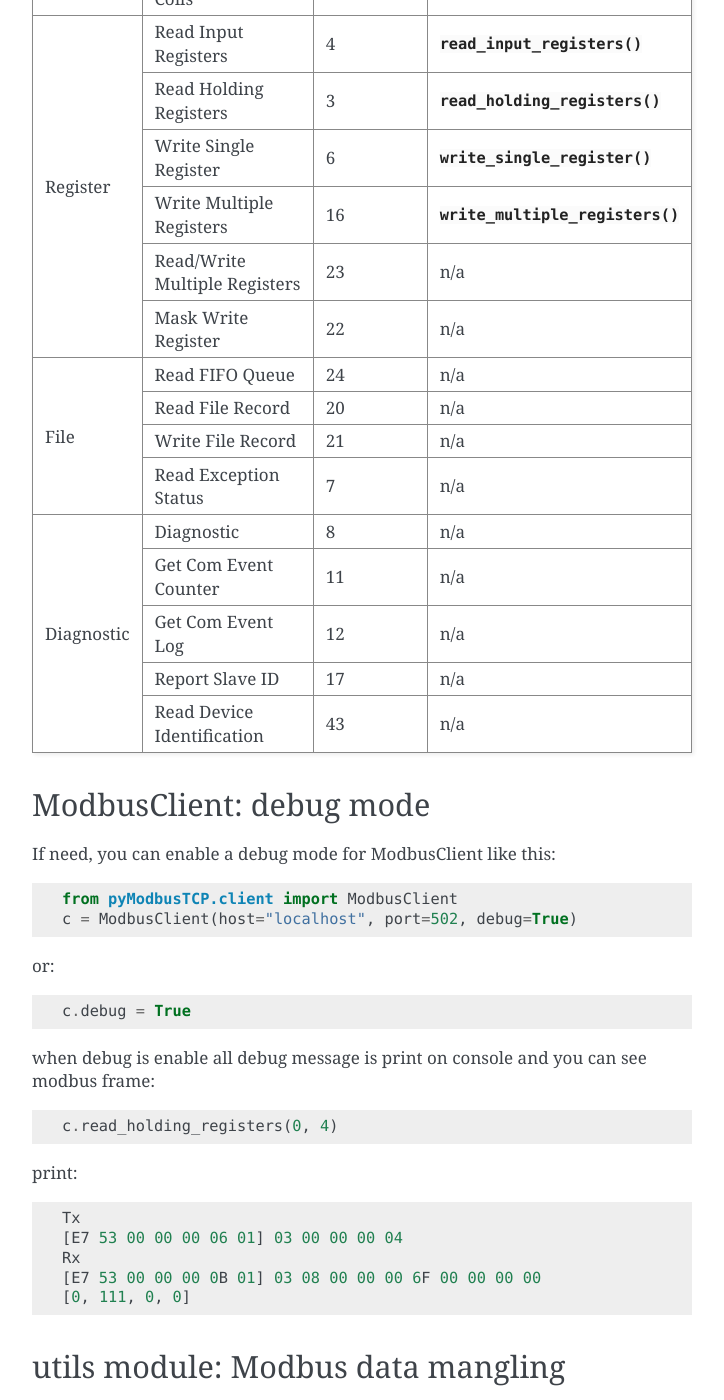
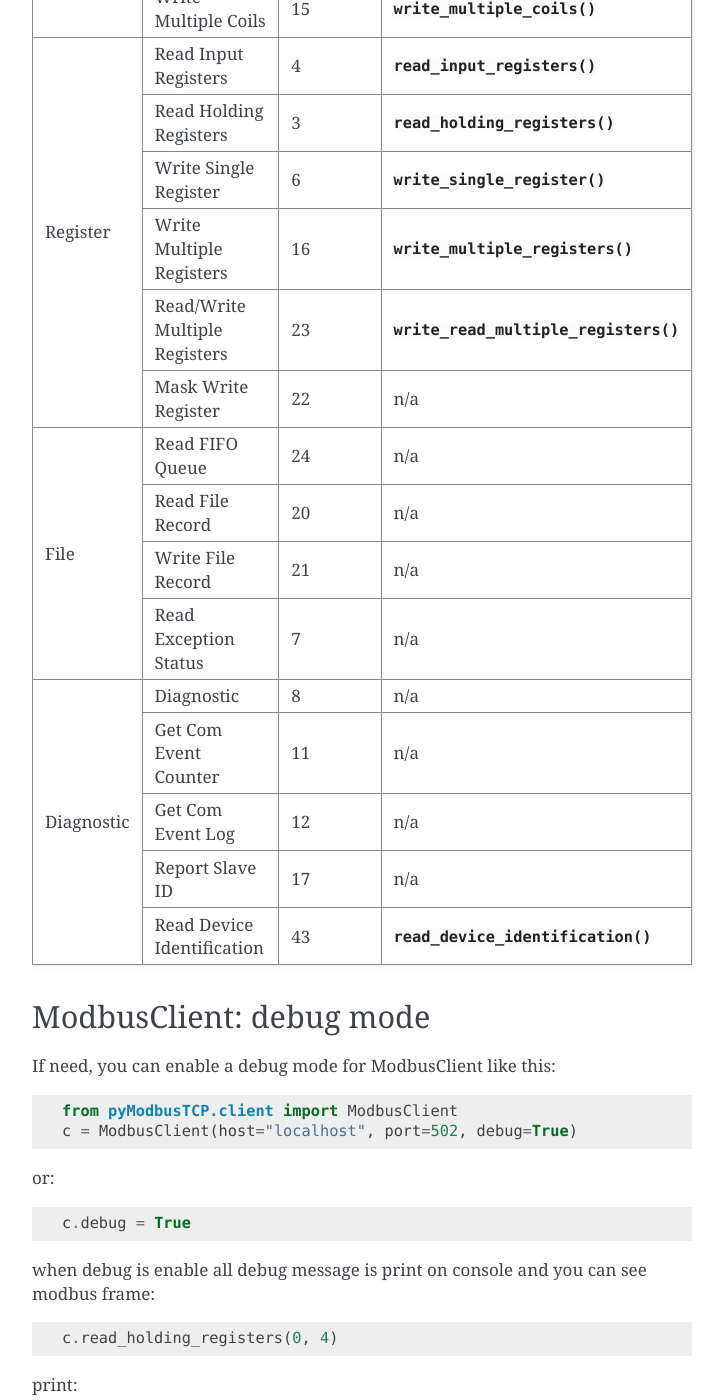
Before and after one commit to sourceperl/pyModbusTCP, a Sphinx documentation site: the page built from docs/quickstart/index.rst, in a window 1280 px wide and 1400 px high, scrolled down 2449 px. Shown: the whole window, without its empty margins (388-1112 px from the left). Built offline with Sphinx 7.4.7, drawn with Linux system fonts in a browser that asks for light colours; the version number could not be read and is left out.

Commit message:
update quick start guide

```diff
--- a/docs/quickstart/index.rst
+++ b/docs/quickstart/index.rst
@@ -87,47 +87,47 @@
 
 See http://en.wikipedia.org/wiki/Modbus for full table.
 
-+------------+------------------------------+---------------+---------------------------------------------------------------------+
-| Domain     | Function name                | Function code | ModbusClient function                                               |
-+============+==============================+===============+=====================================================================+
-| Bit        | Read Discrete Inputs         | 2             | :py:meth:`~pyModbusTCP.client.ModbusClient.read_discrete_inputs`    |
-|            +------------------------------+---------------+---------------------------------------------------------------------+
-|            | Read Coils                   | 1             | :py:meth:`~pyModbusTCP.client.ModbusClient.read_coils`              |
-|            +------------------------------+---------------+---------------------------------------------------------------------+
-|            | Write Single Coil            | 5             | :py:meth:`~pyModbusTCP.client.ModbusClient.write_single_coil`       |
-|            +------------------------------+---------------+---------------------------------------------------------------------+
-|            | Write Multiple Coils         | 15            | :py:meth:`~pyModbusTCP.client.ModbusClient.write_multiple_coils`    |
-+------------+------------------------------+---------------+---------------------------------------------------------------------+
-| Register   | Read Input Registers         | 4             | :py:meth:`~pyModbusTCP.client.ModbusClient.read_input_registers`    |
-|            +------------------------------+---------------+---------------------------------------------------------------------+
-|            | Read Holding Registers       | 3             | :py:meth:`~pyModbusTCP.client.ModbusClient.read_holding_registers`  |
-|            +------------------------------+---------------+---------------------------------------------------------------------+
-|            | Write Single Register        | 6             | :py:meth:`~pyModbusTCP.client.ModbusClient.write_single_register`   |
-|            +------------------------------+---------------+---------------------------------------------------------------------+
-|            | Write Multiple Registers     | 16            | :py:meth:`~pyModbusTCP.client.ModbusClient.write_multiple_registers`|
-|            +------------------------------+---------------+---------------------------------------------------------------------+
-|            | Read/Write Multiple Registers| 23            | n/a                                                                 |
-|            +------------------------------+---------------+---------------------------------------------------------------------+
-|            | Mask Write Register          | 22            | n/a                                                                 |
-+------------+------------------------------+---------------+---------------------------------------------------------------------+
-| File       | Read FIFO Queue              | 24            | n/a                                                                 |
-|            +------------------------------+---------------+---------------------------------------------------------------------+
-|            | Read File Record             | 20            | n/a                                                                 |
-|            +------------------------------+---------------+---------------------------------------------------------------------+
-|            | Write File Record            | 21            | n/a                                                                 |
-|            +------------------------------+---------------+---------------------------------------------------------------------+
-|            | Read Exception Status        | 7             | n/a                                                                 |
-+------------+------------------------------+---------------+---------------------------------------------------------------------+
-| Diagnostic | Diagnostic                   | 8             | n/a                                                                 |
-|            +------------------------------+---------------+---------------------------------------------------------------------+
-|            | Get Com Event Counter        | 11            | n/a                                                                 |
-|            +------------------------------+---------------+---------------------------------------------------------------------+
-|            | Get Com Event Log            | 12            | n/a                                                                 |
-|            +------------------------------+---------------+---------------------------------------------------------------------+
-|            | Report Slave ID              | 17            | n/a                                                                 |
-|            +------------------------------+---------------+---------------------------------------------------------------------+
-|            | Read Device Identification   | 43            | n/a                                                                 |
-+------------+------------------------------+---------------+---------------------------------------------------------------------+
++------------+------------------------------+---------------+--------------------------------------------------------------------------+
+| Domain     | Function name                | Function code | ModbusClient function                                                    |
++============+==============================+===============+==========================================================================+
+| Bit        | Read Discrete Inputs         | 2             | :py:meth:`~pyModbusTCP.client.ModbusClient.read_discrete_inputs`         |
+|            +------------------------------+---------------+--------------------------------------------------------------------------+
+|            | Read Coils                   | 1             | :py:meth:`~pyModbusTCP.client.ModbusClient.read_coils`                   |
+|            +------------------------------+---------------+--------------------------------------------------------------------------+
+|            | Write Single Coil            | 5             | :py:meth:`~pyModbusTCP.client.ModbusClient.write_single_coil`            |
+|            +------------------------------+---------------+--------------------------------------------------------------------------+
+|            | Write Multiple Coils         | 15            | :py:meth:`~pyModbusTCP.client.ModbusClient.write_multiple_coils`         |
++------------+------------------------------+---------------+--------------------------------------------------------------------------+
+| Register   | Read Input Registers         | 4             | :py:meth:`~pyModbusTCP.client.ModbusClient.read_input_registers`         |
+|            +------------------------------+---------------+--------------------------------------------------------------------------+
+|            | Read Holding Registers       | 3             | :py:meth:`~pyModbusTCP.client.ModbusClient.read_holding_registers`       |
+|            +------------------------------+---------------+--------------------------------------------------------------------------+
+|            | Write Single Register        | 6             | :py:meth:`~pyModbusTCP.client.ModbusClient.write_single_register`        |
+|            +------------------------------+---------------+--------------------------------------------------------------------------+
+|            | Write Multiple Registers     | 16            | :py:meth:`~pyModbusTCP.client.ModbusClient.write_multiple_registers`     |
+|            +------------------------------+---------------+--------------------------------------------------------------------------+
+|            | Read/Write Multiple Registers| 23            | :py:meth:`~pyModbusTCP.client.ModbusClient.write_read_multiple_registers`|
+|            +------------------------------+---------------+--------------------------------------------------------------------------+
+|            | Mask Write Register          | 22            | n/a                                                                      |
++------------+------------------------------+---------------+--------------------------------------------------------------------------+
+| File       | Read FIFO Queue              | 24            | n/a                                                                      |
+|            +------------------------------+---------------+--------------------------------------------------------------------------+
+|            | Read File Record             | 20            | n/a                                                                      |
+|            +------------------------------+---------------+--------------------------------------------------------------------------+
+|            | Write File Record            | 21            | n/a                                                                      |
+|            +------------------------------+---------------+--------------------------------------------------------------------------+
+|            | Read Exception Status        | 7             | n/a                                                                      |
++------------+------------------------------+---------------+--------------------------------------------------------------------------+
+| Diagnostic | Diagnostic                   | 8             | n/a                                                                      |
+|            +------------------------------+---------------+--------------------------------------------------------------------------+
+|            | Get Com Event Counter        | 11            | n/a                                                                      |
+|            +------------------------------+---------------+--------------------------------------------------------------------------+
+|            | Get Com Event Log            | 12            | n/a                                                                      |
+|            +------------------------------+---------------+--------------------------------------------------------------------------+
+|            | Report Slave ID              | 17            | n/a                                                                      |
+|            +------------------------------+---------------+--------------------------------------------------------------------------+
+|            | Read Device Identification   | 43            | :py:meth:`~pyModbusTCP.client.ModbusClient.read_device_identification`   |
++------------+------------------------------+---------------+--------------------------------------------------------------------------+
 
 ModbusClient: debug mode
 ------------------------
```
